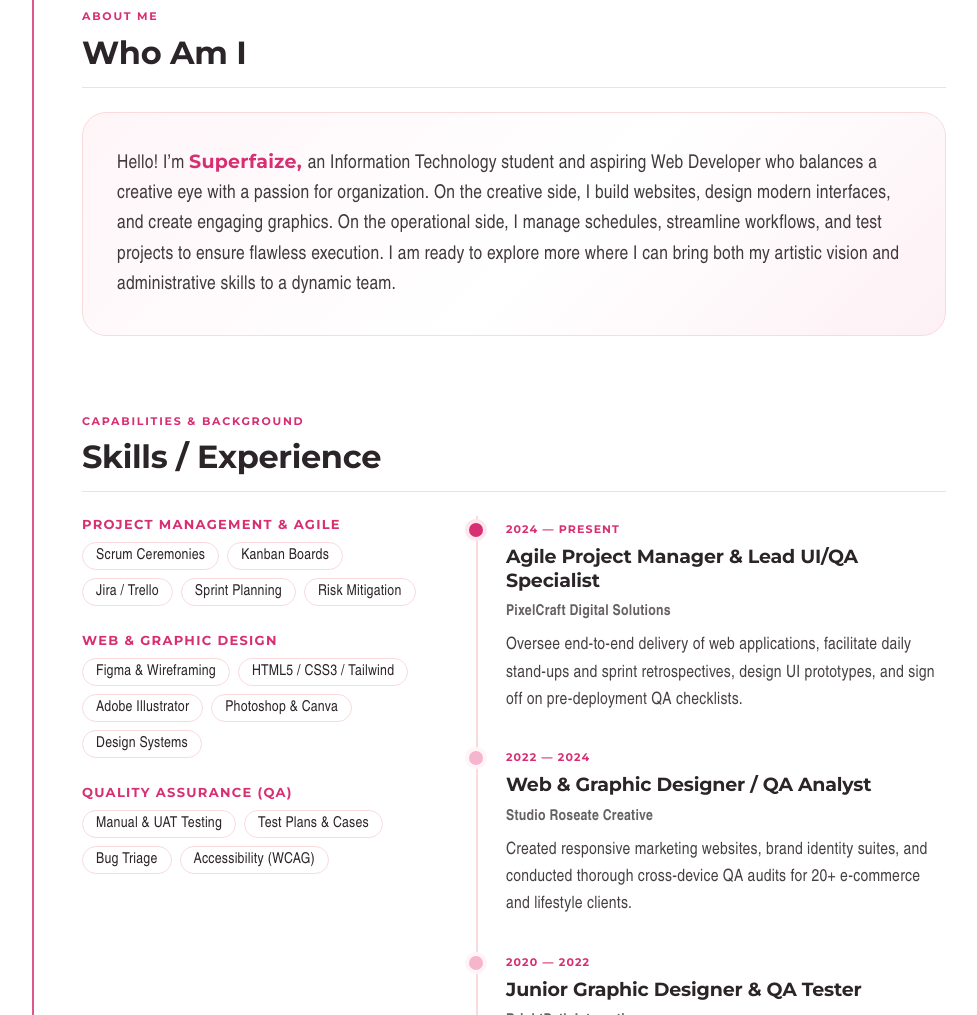
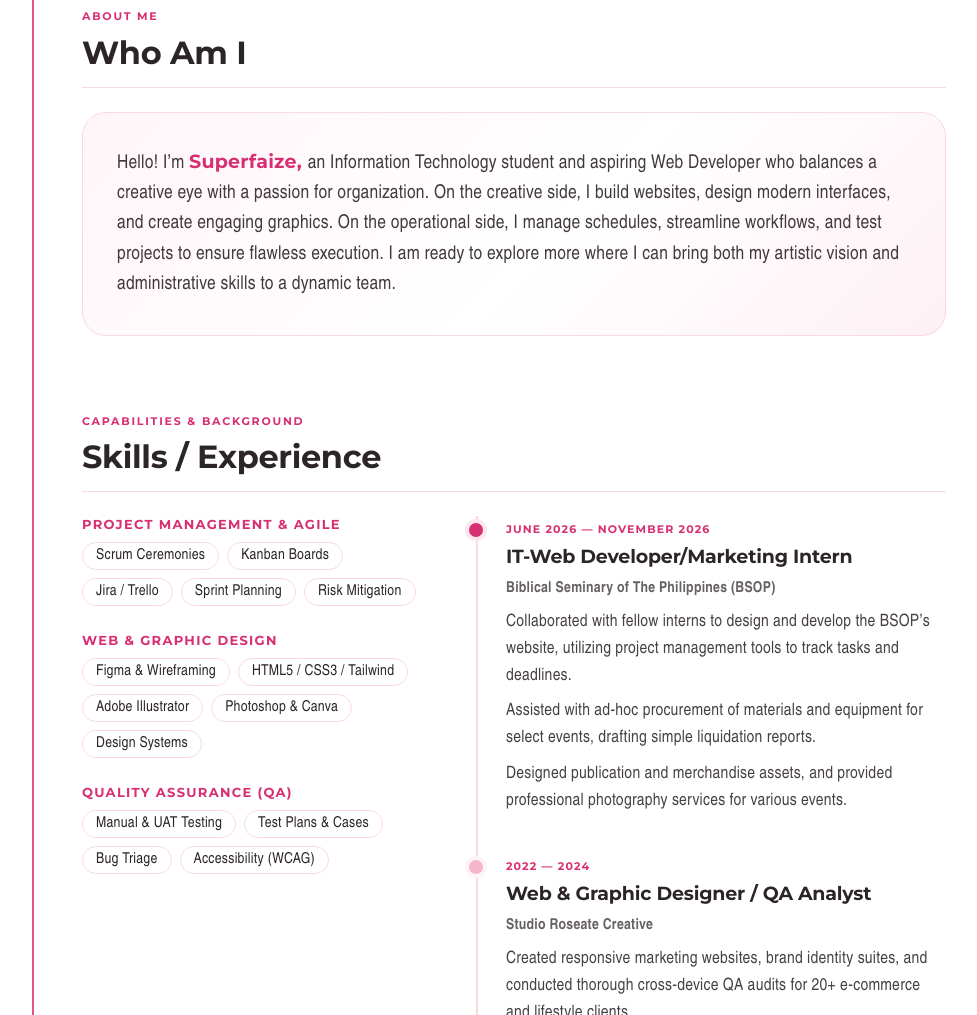
Before and after one commit to superfaize/faize.site, a plain HTML site: page home.html in a window 1280 px wide. Shown: the part 2619-3634 px from the top of the page, without its empty margins (284-1261 px from the left). Drawn offline with Linux system fonts and the light colour scheme.

Commit message:
added bsop internship exp.

```diff
--- a/home.html
+++ b/home.html
@@ -1582,8 +1582,7 @@
     <header id="top" class="hero">
         <div class="hero-bg">
             <!-- ✏️ BANNER IMAGE: change the src below -->
-            <img src="assets/banner-img.jpg"
-                alt="" onerror="this.style.display='none'">
+            <img src="assets/banner-img.jpg" alt="" onerror="this.style.display='none'">
         </div>
 
         <br>
@@ -1609,9 +1608,7 @@
 
             <div class="avatar">
                 <!-- ✏️ PROFILE PHOTO: change the src below -->
-                <img id="avatar-img"
-                    src="assets\profile-img.png"
-                    alt="Superfaize Profile"
+                <img id="avatar-img" src="assets\profile-img.png" alt="Superfaize Profile"
                     onerror="this.src='assets\profile-img.png'">
                 <span class="verified" title="Verified Creative & Agile Lead"><i class="fa-solid fa-star"></i></span>
             </div>
@@ -1710,8 +1707,7 @@
                 <div class="gallery reveal">
                     <div class="g-item" tabindex="0" data-category="web"
                         data-desc="An academic project delivering a complete online storefront for a handmade crafts business. It transforms basic shopping mechanics into a seamless user experience, bridging the gap between web systems coursework and real-world client needs.">
-                        <div class="g-img"><img loading="lazy"
-                                src="assets/agape_coverphoto.png"
+                        <div class="g-img"><img loading="lazy" src="assets/agape_coverphoto.png"
                                 alt="Blush Commerce UI System"
                                 onerror="this.src='https://placehold.co/600x450/FADADD/2B2428?text=Web+UI+Design'">
                         </div>
@@ -1721,8 +1717,7 @@
                     </div>
                     <div class="g-item" tabindex="0" data-category="web"
                         data-desc="CERTIGO is a web-based application that digitizes the request and approval process for Barangay Indigency Certificates in Barangay Balangkas, providing an online tracking portal for citizens and an organized management dashboard for barangay personnel to improve efficiency and reduce paperwork.">
-                        <div class="g-img"><img loading="lazy"
-                                src="assets/certigo_coverphoto.png"
+                        <div class="g-img"><img loading="lazy" src="assets/certigo_coverphoto.png"
                                 alt="Blush Commerce UI System"
                                 onerror="this.src='https://placehold.co/600x450/FADADD/2B2428?text=Web+UI+Design'">
                         </div>
@@ -1730,11 +1725,8 @@
                             <h3>Certigo-Balangkas Website</h3>
                         </div>
                     </div>
-                   <div class="g-item" tabindex="0" data-category="web"
-                        data-desc="Revamped Website of BSOP">
-                        <div class="g-img"><img loading="lazy"
-                                src="#"
-                                alt="Blush Commerce UI System"
+                    <div class="g-item" tabindex="0" data-category="web" data-desc="Revamped Website of BSOP">
+                        <div class="g-img"><img loading="lazy" src="#" alt="Blush Commerce UI System"
                                 onerror="this.src='https://placehold.co/600x450/FADADD/2B2428?text=BSOP+Website'">
                         </div>
                         <div class="g-cap"><span>Web UI Design</span>
@@ -1793,7 +1785,12 @@
                     </div>
                 </div>
                 <div class="about reveal">
-                    <p>Hello! I’m <strong class="n">Superfaize, </strong>an Information Technology student and aspiring Web Developer who balances a creative eye with a passion for organization. On the creative side, I build websites, design modern interfaces, and create engaging graphics. On the operational side, I manage schedules, streamline workflows, and test projects to ensure flawless execution. I am ready to explore more where I can bring both my artistic vision and administrative skills to a dynamic team.</p>
+                    <p>Hello! I’m <strong class="n">Superfaize, </strong>an Information Technology student and aspiring
+                        Web Developer who balances a creative eye with a passion for organization. On the creative side,
+                        I build websites, design modern interfaces, and create engaging graphics. On the operational
+                        side, I manage schedules, streamline workflows, and test projects to ensure flawless execution.
+                        I am ready to explore more where I can bring both my artistic vision and administrative skills
+                        to a dynamic team.</p>
                 </div>
             </section>
 
@@ -1827,11 +1824,16 @@
                         </div>
                     </div>
                     <div class="timeline">
-                        <div class="job reveal"><small>2024 — Present</small>
-                            <h3>Agile Project Manager &amp; Lead UI/QA Specialist</h3>
-                            <p class="co">PixelCraft Digital Solutions</p>
-                            <p>Oversee end-to-end delivery of web applications, facilitate daily stand-ups and sprint
-                                retrospectives, design UI prototypes, and sign off on pre-deployment QA checklists.</p>
+                        <div class="job reveal"><small>June 2026 — November 2026</small>
+                            <h3> IT-Web Developer/Marketing Intern</h3>
+                            <p class="co">Biblical Seminary of The Philippines (BSOP)</p>
+                            <p>Collaborated with fellow interns to design and develop the BSOP’s website, utilizing
+                                project management tools to track tasks and deadlines.</p>
+                            <p>Assisted with ad-hoc procurement of materials and equipment for select events, drafting
+                                simple liquidation reports.</p>
+                           <p> Designed publication and merchandise assets, and provided professional photography services
+                            for various events.</p>
+                            </p>
                         </div>
                         <div class="job reveal"><small>2022 — 2024</small>
                             <h3>Web &amp; Graphic Designer / QA Analyst</h3>
@@ -1910,7 +1912,8 @@
                         <div class="c-info">
                             <div class="c-row">
                                 <div class="ico"><i class="fa-regular fa-envelope"></i></div>
-                                <div><small>Email</small><a href="mailto:faijahnonoy20@gmail.com">faijahnonoy20@gmail.com</a>
+                                <div><small>Email</small><a
+                                        href="mailto:faijahnonoy20@gmail.com">faijahnonoy20@gmail.com</a>
                                 </div>
                             </div>
                             <div class="c-row">
```
